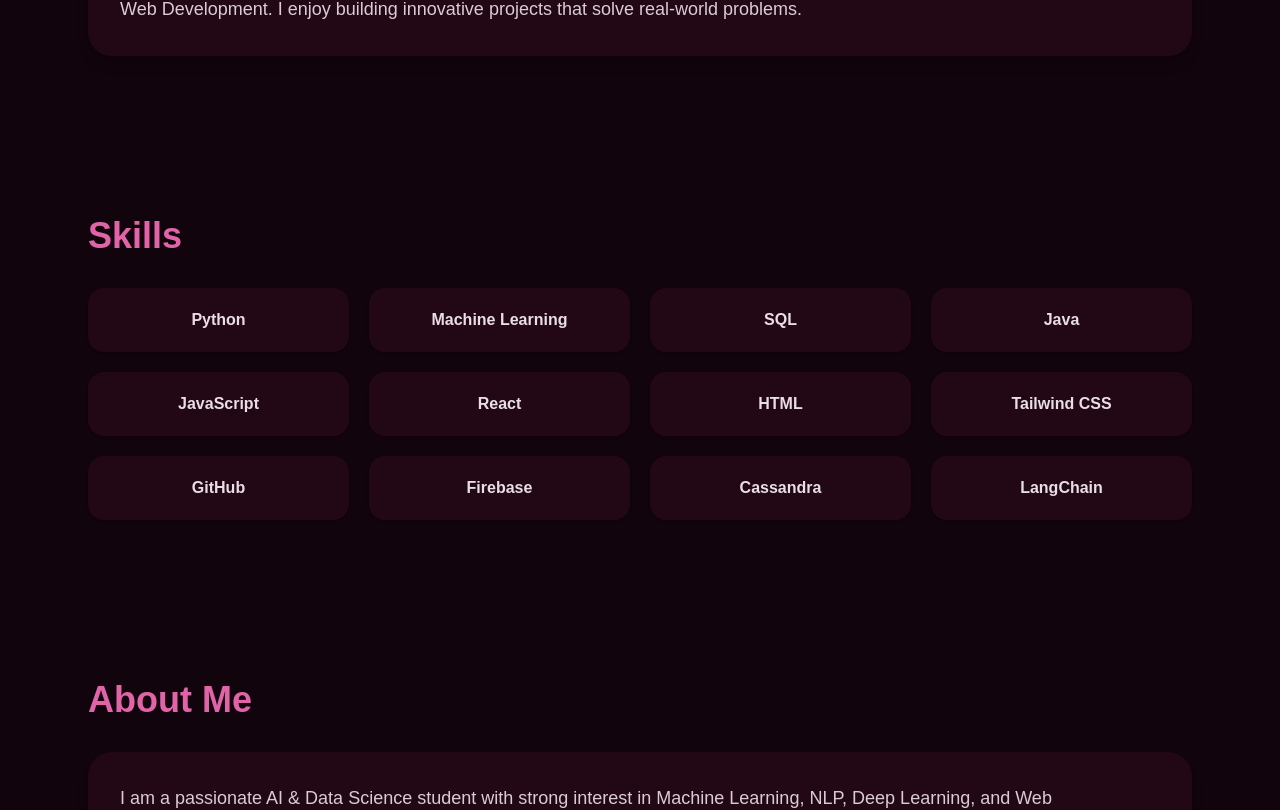
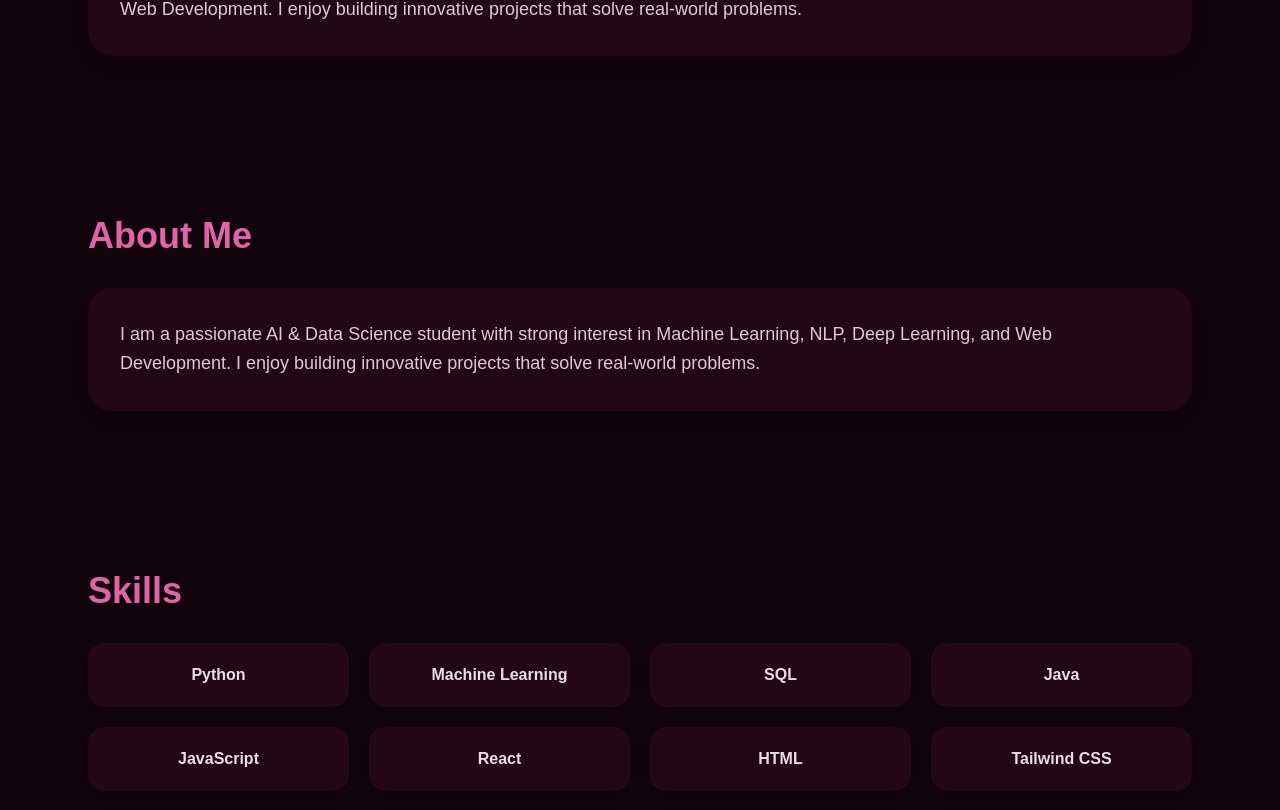
Before and after one commit to PojashriJM/PojashriJM_Portfolio, a Next.js app: page / in a window 1280 px wide. Shown: the part 856-1666 px from the top of the page. Built offline with nearby package versions, Linux system fonts and the light colour scheme.

Commit message:
enhanced skills

```diff
--- a/app/page.tsx
+++ b/app/page.tsx
@@ -150,37 +150,6 @@
         </div>
       </section>
 
-      {/* Skills */}
-      {/* Skills */}
-<section className="max-w-6xl mx-auto px-6 py-20">
-  <h2 className="text-4xl text-[#C43C88] dark:text-[#E164A8] font-bold mb-8">
-    Skills
-  </h2>
-
-  <div className="grid grid-cols-2 md:grid-cols-4 gap-5">
-    {[
-      "Python",
-      "Machine Learning",
-      "SQL",
-      "Java",
-      "JavaScript",
-      "React",
-      "HTML",
-      "Tailwind CSS",
-      "GitHub",
-      "Firebase",
-      "Cassandra",
-      "LangChain",
-    ].map((skill) => (
-      <div
-        key={skill}
-        className="bg-[#F8EAF2] dark:bg-[#220814] p-5 rounded-2xl text-center font-semibold shadow"
-      >
-        {skill}
-      </div>
-    ))}
-  </div>
-</section>
 
         {/* About */}
         <section id="about" className="max-w-6xl mx-auto px-6 py-20">
```
